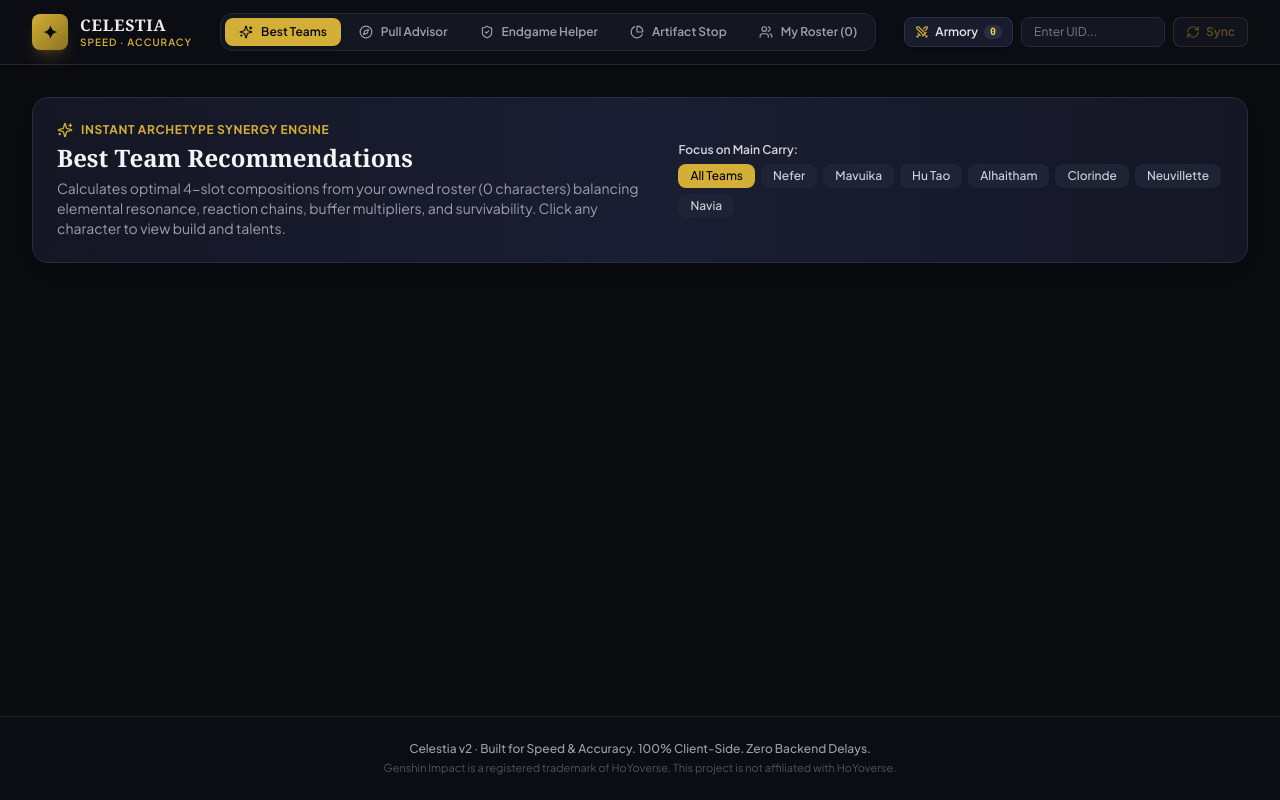
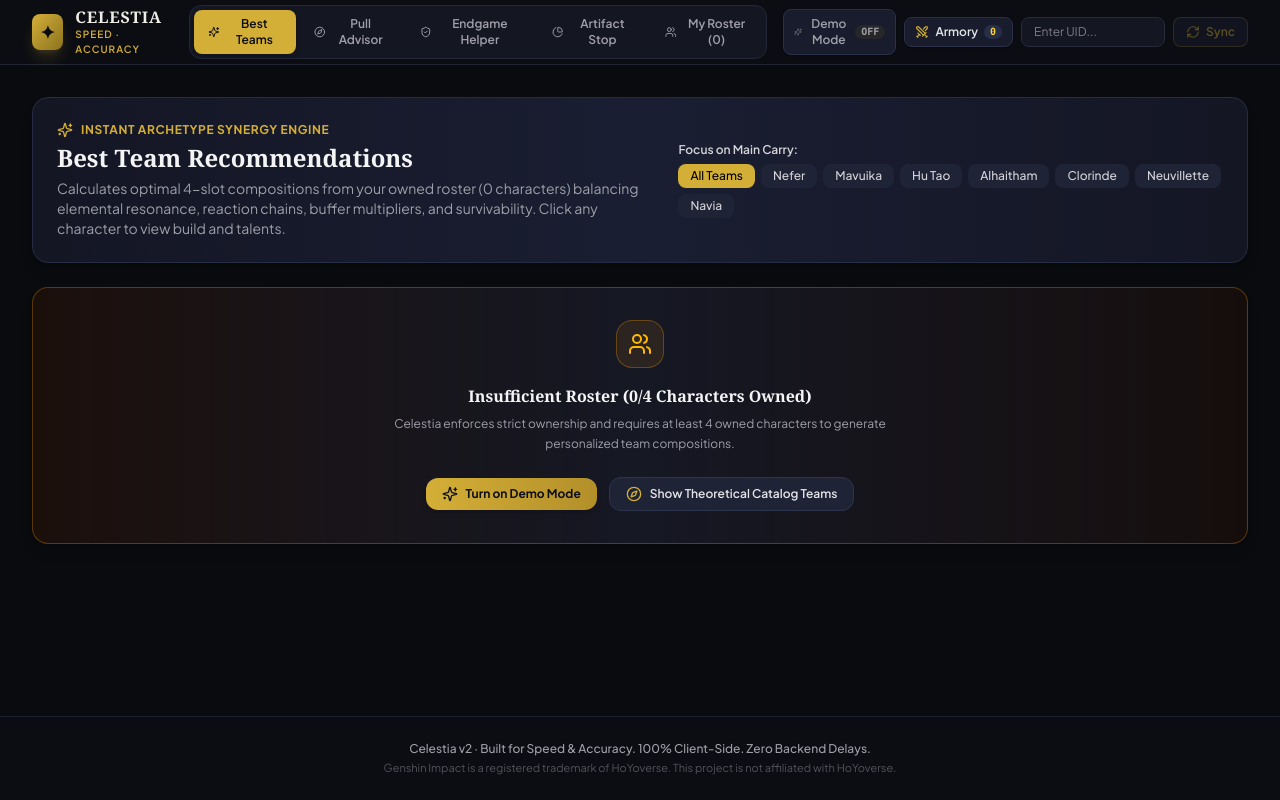
Before and after one commit to Rizztaka/project_celestia, a React (Vite) app: page / in a window 1280 px wide. Built offline with nearby package versions, Linux system fonts and the light colour scheme.

Commit message:
feat(ui): integrate demo mode toggle, empty roster onboarding, and theoretical teams toggle

```diff
--- a/src/App.tsx
+++ b/src/App.tsx
@@ -13,6 +13,11 @@ import {
   getSavedWeapons,
   saveWeapons,
   syncArmoryOnProfileUpdate,
+  isDemoModeEnabled,
+  setDemoModeEnabled,
+  getDemoProfiles,
+  DEMO_WEAPONS,
+  resetAccountData,
 } from './services/storage';
 import { fetchShowcaseFromEnka } from './services/enka';
 import type { OwnedCharacterProfile, OwnedWeapon } from './types/genshin';
@@ -24,6 +29,7 @@ export const App: React.FC = () => {
   const [profiles, setProfiles] = useState<Record<string, OwnedCharacterProfile>>(getSavedProfiles);
   const [weapons, setWeapons] = useState<OwnedWeapon[]>(getSavedWeapons);
   const [isArmoryOpen, setIsArmoryOpen] = useState<boolean>(false);
+  const [isDemoMode, setIsDemoMode] = useState<boolean>(isDemoModeEnabled);
   const [uid, setUidState] = useState<string>(getSavedUid);
   const [isSyncing, setIsSyncing] = useState<boolean>(false);
   const [notification, setNotification] = useState<{
@@ -47,6 +53,44 @@ export const App: React.FC = () => {
   const handleUpdateWeapons = (newWeapons: OwnedWeapon[]) => {
     setWeapons(newWeapons);
     saveWeapons(newWeapons);
+  };
+
+  const handleToggleDemoMode = (enable: boolean) => {
+    setDemoModeEnabled(enable);
+    setIsDemoMode(enable);
+    if (enable) {
+      const demoProfs = getDemoProfiles();
+      const demoWeps = DEMO_WEAPONS;
+      setProfiles(demoProfs);
+      saveProfiles(demoProfs);
+      setWeapons(demoWeps);
+      saveWeapons(demoWeps);
+      setNotification({
+        type: 'success',
+        message: 'Demo Mode enabled! Loaded 11 calibrated characters & starter armory.',
+      });
+    } else {
+      resetAccountData();
+      setProfiles({});
+      setWeapons([]);
+      setNotification({
+        type: 'success',
+        message: 'Demo Mode disabled. Switched to authentic empty account.',
+      });
+    }
+    setTimeout(() => setNotification(null), 4000);
+  };
+
+  const handleResetAccount = () => {
+    resetAccountData();
+    setIsDemoMode(false);
+    setProfiles({});
+    setWeapons([]);
+    setNotification({
+      type: 'success',
+      message: 'Account data cleared. Account reset to empty state.',
+    });
+    setTimeout(() => setNotification(null), 4000);
   };
 
   const handleSetUid = (newUid: string) => {
@@ -163,6 +207,8 @@ export const App: React.FC = () => {
           ownedCount={ownedIds.length}
           weaponCount={weapons.length}
           onOpenArmory={() => setIsArmoryOpen(true)}
+          isDemoMode={isDemoMode}
+          onToggleDemoMode={handleToggleDemoMode}
         />
 
         {/* Sync Toast Notification */}
@@ -202,6 +248,8 @@ export const App: React.FC = () => {
               weapons={weapons}
               onUpdateWeapons={handleUpdateWeapons}
               onUpdateProfile={handleUpdateProfile}
+              isDemoMode={isDemoMode}
+              onToggleDemoMode={handleToggleDemoMode}
             />
           )}
           {activeTab === 'pulls' && (
@@ -226,6 +274,9 @@ export const App: React.FC = () => {
               weapons={weapons}
               onUpdateWeapons={handleUpdateWeapons}
               onOpenArmory={() => setIsArmoryOpen(true)}
+              isDemoMode={isDemoMode}
+              onToggleDemoMode={handleToggleDemoMode}
+              onResetAccount={handleResetAccount}
             />
           )}
         </main>
--- a/src/components/Navbar.tsx
+++ b/src/components/Navbar.tsx
@@ -11,6 +11,8 @@ interface NavbarProps {
   ownedCount: number;
   weaponCount?: number;
   onOpenArmory?: () => void;
+  isDemoMode?: boolean;
+  onToggleDemoMode?: (enabled: boolean) => void;
 }
 
 export const Navbar: React.FC<NavbarProps> = ({
@@ -23,6 +25,8 @@ export const Navbar: React.FC<NavbarProps> = ({
   ownedCount,
   weaponCount,
   onOpenArmory,
+  isDemoMode = false,
+  onToggleDemoMode,
 }) => {
   const tabs = [
     { id: 'teams', label: 'Best Teams', icon: Sparkles },
@@ -73,8 +77,34 @@ export const Navbar: React.FC<NavbarProps> = ({
             })}
           </nav>
 
-          {/* UID Sync Control & Armory Trigger */}
+          {/* UID Sync Control, Demo Mode & Armory Trigger */}
           <div className="flex items-center gap-2">
+            {onToggleDemoMode && (
+              <button
+                onClick={() => onToggleDemoMode(!isDemoMode)}
+                className={`px-2.5 py-1.5 rounded-lg text-xs font-semibold flex items-center gap-1.5 transition-all cursor-pointer border shadow-sm ${
+                  isDemoMode
+                    ? 'bg-amber-500/20 border-amber-500/50 text-amber-300 hover:bg-amber-500/30'
+                    : 'bg-[#181c2c] hover:bg-[#22273e] text-zinc-400 hover:text-zinc-200 border-[#2a3048]'
+                }`}
+                title={
+                  isDemoMode
+                    ? 'Demo Mode is active. Click to switch to authentic empty account.'
+                    : 'Enable Demo Mode to explore with starter roster & armory.'
+                }
+              >
+                <Sparkles className={`w-3.5 h-3.5 ${isDemoMode ? 'text-amber-400' : 'text-zinc-500'}`} />
+                <span className="hidden sm:inline">Demo Mode</span>
+                <span
+                  className={`text-[10px] px-1.5 py-0.2 rounded-full font-bold font-mono ${
+                    isDemoMode ? 'bg-amber-400/20 text-amber-300' : 'bg-zinc-800 text-zinc-400'
+                  }`}
+                >
+                  {isDemoMode ? 'ON' : 'OFF'}
+                </span>
+              </button>
+            )}
+
             {onOpenArmory && (
               <button
                 onClick={onOpenArmory}
--- a/src/components/RosterView.tsx
+++ b/src/components/RosterView.tsx
@@ -15,8 +15,8 @@ import {
   ChevronRight,
   Globe,
   Compass,
+  Sparkles,
 } from 'lucide-react';
-import { DEFAULT_ROSTER } from '../services/storage';
 import { CharacterDetailModal } from './CharacterDetailModal';
 import { CharacterPortrait } from './CharacterPortrait';
 import { GoodImportExportModal } from './GoodImportExportModal';
@@ -256,6 +256,9 @@ interface RosterViewProps {
   weapons?: OwnedWeapon[];
   onUpdateWeapons?: (weapons: OwnedWeapon[]) => void;
   onOpenArmory?: () => void;
+  isDemoMode?: boolean;
+  onToggleDemoMode?: (enabled: boolean) => void;
+  onResetAccount?: () => void;
 }
 
 const ELEMENTS: ('All' | Element)[] = [
@@ -289,6 +292,9 @@ export const RosterView: React.FC<RosterViewProps> = ({
   weapons,
   onUpdateWeapons,
   onOpenArmory,
+  isDemoMode = false,
+  onToggleDemoMode,
+  onResetAccount,
 }) => {
   const [filterElement, setFilterElement] = useState<'All' | Element>('All');
   const [filterRegion, setFilterRegion] = useState<NationRegion>('All');
@@ -377,22 +383,58 @@ export const RosterView: React.FC<RosterViewProps> = ({
           >
             Select All ({CHARACTERS.length})
           </button>
+          {onToggleDemoMode && (
+            <button
+              onClick={() => onToggleDemoMode(!isDemoMode)}
+              className={`px-3 py-1.5 rounded-xl text-xs font-semibold border flex items-center gap-1.5 transition-colors cursor-pointer ${
+                isDemoMode
+                  ? 'bg-amber-500/20 text-amber-300 border-amber-500/40 hover:bg-amber-500/30'
+                  : 'bg-[#1e2336] text-zinc-200 border-[#2d344e] hover:bg-[#282f48]'
+              }`}
+            >
+              <Sparkles className="w-3.5 h-3.5 text-[#d4af37]" />
+              <span>{isDemoMode ? 'Demo Mode Active' : 'Load Demo Roster'}</span>
+            </button>
+          )}
+
           <button
-            onClick={() => onSetRoster(DEFAULT_ROSTER)}
-            className="px-3 py-1.5 rounded-xl bg-[#1e2336] text-zinc-200 text-xs font-semibold hover:bg-[#282f48] border border-[#2d344e] flex items-center gap-1.5 transition-colors cursor-pointer"
-          >
-            <RotateCcw className="w-3.5 h-3.5" />
-            <span>Reset Default</span>
-          </button>
-          <button
-            onClick={() => onSetRoster([])}
+            onClick={() => (onResetAccount ? onResetAccount() : onSetRoster([]))}
             className="px-3 py-1.5 rounded-xl bg-rose-950/30 text-rose-300 text-xs font-semibold hover:bg-rose-950/60 border border-rose-500/30 flex items-center gap-1.5 transition-colors cursor-pointer"
+            title="Reset account to empty roster and bag"
           >
             <Trash2 className="w-3.5 h-3.5" />
-            <span>Clear All</span>
+            <span>Reset Account</span>
           </button>
         </div>
       </div>
+
+      {/* Onboarding Empty Roster Banner */}
+      {ownedIds.length === 0 && !isDemoMode && (
+        <div className="bg-gradient-to-r from-amber-950/40 via-[#181a26] to-amber-950/30 p-5 rounded-2xl border border-amber-500/30 shadow-md">
+          <div className="flex flex-col sm:flex-row items-start sm:items-center justify-between gap-4">
+            <div className="space-y-1">
+              <div className="flex items-center gap-2">
+                <Sparkles className="w-5 h-5 text-amber-400 shrink-0" />
+                <h3 className="text-sm font-bold text-amber-200">
+                  Welcome to Project Celestia!
+                </h3>
+              </div>
+              <p className="text-xs text-zinc-300 leading-relaxed max-w-2xl">
+                Your roster is currently empty (0/128 characters). Start exploring immediately by activating <strong>Demo Mode</strong> (11 calibrated characters & armory), syncing your in-game showcase via UID, or clicking characters below to mark ownership.
+              </p>
+            </div>
+            {onToggleDemoMode && (
+              <button
+                onClick={() => onToggleDemoMode(true)}
+                className="px-4 py-2 rounded-xl bg-gradient-to-r from-[#d4af37] to-[#b38f2a] text-[#0d0f17] font-bold text-xs hover:brightness-110 transition-all shadow-md shrink-0 cursor-pointer flex items-center gap-1.5"
+              >
+                <Sparkles className="w-4 h-4" />
+                <span>Turn on Demo Mode</span>
+              </button>
+            )}
+          </div>
+        </div>
+      )}
 
       {/* Filter and Search Controls */}
       <div className="bg-[#10121c] p-4 rounded-2xl border border-[#202538] space-y-3.5 shadow-sm">
--- a/src/components/TeamGeneratorView.tsx
+++ b/src/components/TeamGeneratorView.tsx
@@ -17,6 +17,8 @@ import {
   ChevronUp,
   Swords,
   X,
+  Users,
+  Compass,
 } from 'lucide-react';
 import { CharacterDetailModal } from './CharacterDetailModal';
 import { CharacterPortrait } from './CharacterPortrait';
@@ -31,6 +33,8 @@ interface TeamGeneratorViewProps {
   weapons?: OwnedWeapon[];
   onUpdateWeapons?: (weapons: OwnedWeapon[]) => void;
   onUpdateProfile?: (profile: OwnedCharacterProfile) => void;
+  isDemoMode?: boolean;
+  onToggleDemoMode?: (enabled: boolean) => void;
 }
 
 const ELEMENT_COLORS: Record<string, { bg: string; text: string; border: string }> = {
@@ -49,10 +53,13 @@ export const TeamGeneratorView: React.FC<TeamGeneratorViewProps> = ({
   weapons,
   onUpdateWeapons,
   onUpdateProfile,
+  isDemoMode: _isDemoMode,
+  onToggleDemoMode,
 }) => {
   const [focusId, setFocusId] = useState<string>('');
   const [selectedCharacter, setSelectedCharacter] = useState<Character | null>(null);
   const [expandedTeamId, setExpandedTeamId] = useState<string | null>(null);
+  const [showCatalogFallback, setShowCatalogFallback] = useState<boolean>(false);
   const [quickSwapTarget, setQuickSwapTarget] = useState<{
     teamId: string;
     character: Character;
@@ -66,8 +73,8 @@ export const TeamGeneratorView: React.FC<TeamGeneratorViewProps> = ({
   const weaponBag = useMemo(() => weapons || getSavedWeapons(), [weapons]);
 
   const teams = useMemo(
-    () => generateBestTeams(ownedIds, focusId || undefined, profiles, weaponBag),
-    [ownedIds, focusId, profiles, weaponBag],
+    () => generateBestTeams(ownedIds, focusId || undefined, profiles, weaponBag, showCatalogFallback),
+    [ownedIds, focusId, profiles, weaponBag, showCatalogFallback],
   );
   const featuredCarries = ['Nefer', 'Mavuika', 'HuTao', 'Alhaitham', 'Clorinde', 'Neuvillette', 'Navia'];
 
@@ -126,6 +133,59 @@ export const TeamGeneratorView: React.FC<TeamGeneratorViewProps> = ({
         </div>
       </div>
 
+      {/* Insufficient Roster Banner */}
+      {ownedIds.length < 4 && !showCatalogFallback && (
+        <div className="bg-gradient-to-r from-amber-950/30 via-[#161824] to-amber-950/20 p-8 rounded-2xl border border-amber-500/30 shadow-lg text-center space-y-4">
+          <div className="w-12 h-12 mx-auto rounded-2xl bg-amber-500/10 border border-amber-500/30 flex items-center justify-center text-amber-400">
+            <Users className="w-6 h-6" />
+          </div>
+          <div className="space-y-1.5 max-w-lg mx-auto">
+            <h3 className="text-base font-bold text-zinc-100 font-serif">
+              Insufficient Roster ({ownedIds.length}/4 Characters Owned)
+            </h3>
+            <p className="text-xs text-zinc-400 leading-relaxed">
+              Celestia enforces strict ownership and requires at least 4 owned characters to generate personalized team compositions.
+            </p>
+          </div>
+          <div className="flex flex-wrap items-center justify-center gap-3 pt-2">
+            {onToggleDemoMode && (
+              <button
+                onClick={() => onToggleDemoMode(true)}
+                className="px-4 py-2 rounded-xl bg-gradient-to-r from-[#d4af37] to-[#b38f2a] text-[#0d0f17] font-bold text-xs hover:brightness-110 transition-all shadow-md cursor-pointer flex items-center gap-2"
+              >
+                <Sparkles className="w-4 h-4" />
+                <span>Turn on Demo Mode</span>
+              </button>
+            )}
+            <button
+              onClick={() => setShowCatalogFallback(true)}
+              className="px-4 py-2 rounded-xl bg-[#1e2336] hover:bg-[#282f48] text-zinc-200 border border-[#2d344e] text-xs font-semibold transition-all cursor-pointer flex items-center gap-2"
+            >
+              <Compass className="w-4 h-4 text-[#d4af37]" />
+              <span>Show Theoretical Catalog Teams</span>
+            </button>
+          </div>
+        </div>
+      )}
+
+      {/* Notice when viewing Catalog Fallback */}
+      {ownedIds.length < 4 && showCatalogFallback && (
+        <div className="bg-[#141624] border border-[#2d344e] p-3.5 rounded-2xl flex flex-col sm:flex-row items-start sm:items-center justify-between gap-3 text-xs">
+          <div className="flex items-center gap-2 text-zinc-300">
+            <Info className="w-4 h-4 text-[#d4af37] shrink-0" />
+            <span>
+              Viewing <strong>Theoretical Catalog Teams</strong> across all 128 characters. Characters not currently owned by you are marked with an <strong>Unowned</strong> badge.
+            </span>
+          </div>
+          <button
+            onClick={() => setShowCatalogFallback(false)}
+            className="text-xs text-zinc-400 hover:text-white underline cursor-pointer shrink-0"
+          >
+            Hide Catalog Teams
+          </button>
+        </div>
+      )}
+
       {/* Recommended Teams Grid */}
       <div className="grid grid-cols-1 gap-6">
         {teams.map((team, idx) => (
@@ -143,6 +203,11 @@ export const TeamGeneratorView: React.FC<TeamGeneratorViewProps> = ({
                   <span className="text-xs font-semibold px-2 py-0.5 rounded bg-[#1e2336] text-zinc-300">
                     {team.archetype}
                   </span>
+                  {team.isTheoretical && (
+                    <span className="text-[10px] font-bold px-2 py-0.5 rounded bg-amber-950/60 text-amber-300 border border-amber-500/40">
+                      Theoretical (Catalog)
+                    </span>
+                  )}
                 </div>
                 <h2 className="text-xl font-bold text-zinc-100 font-serif mt-1">
                   {team.name}
@@ -187,7 +252,13 @@ export const TeamGeneratorView: React.FC<TeamGeneratorViewProps> = ({
                       {/* Element & Weapon */}
                       <div className="flex items-center justify-between text-[11px] mb-2">
                         <span className={`font-bold ${color.text}`}>{member.element}</span>
-                        <span className="text-zinc-400 text-[10px]">{member.weapon}</span>
+                        {member.isOwned === false ? (
+                          <span className="text-[10px] font-bold px-1.5 py-0.2 rounded bg-rose-950/70 text-rose-300 border border-rose-500/40">
+                            Unowned
+                          </span>
+                        ) : (
+                          <span className="text-zinc-400 text-[10px]">{member.weapon}</span>
+                        )}
                       </div>
 
                       {/* Character Portrait & Name */}
```
Also changed, not shown: 1 other file (tests, documents, lock files or other folders).
